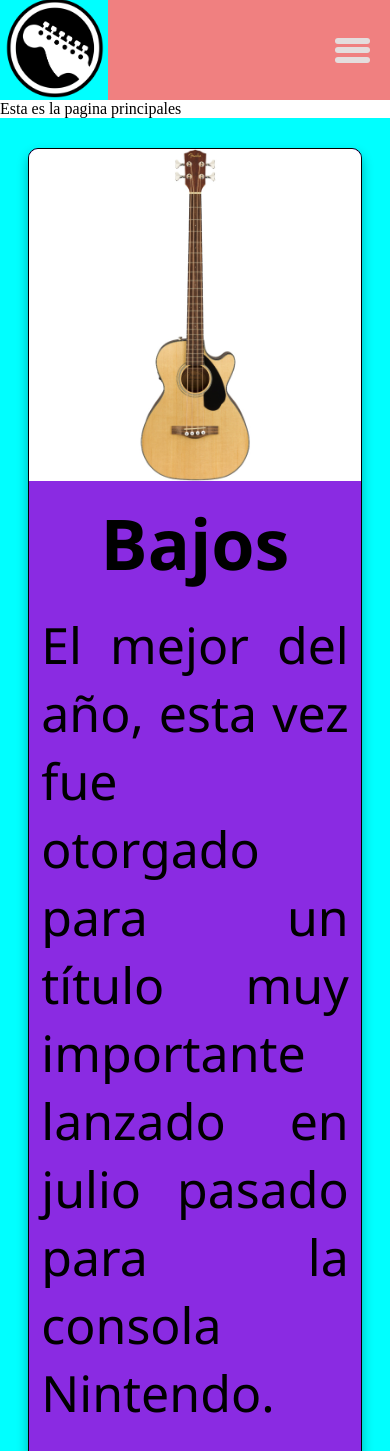
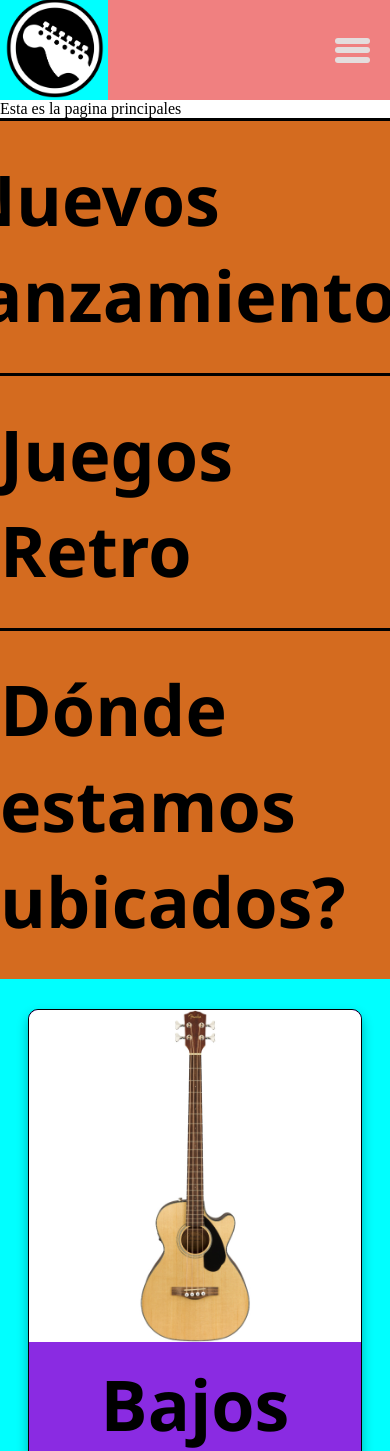
Before and after one commit to Emma25AR/tercera-1, a PHP site: page / in a window 390 px wide; the page is wider, and only the part inside the window is pictured. Shown: the top 1451 px of that part. Run offline with PHP 8.4, Linux system fonts and the light colour scheme.

Commit message:
Accordion

```diff
--- a/css/main.css
+++ b/css/main.css
@@ -170,9 +170,72 @@ menu {
     box-shadow: 3px 3px 6px 0 black;
 }
 
-.card-cta:hover{
+.card-cta:hover {
     transform: scale(1.01)translateX(3px) translateY(-3px);
+
 }
+
+.main-accordion-container {
+    width: 100%;
+
+
+}
+
+.accordion-item {
+    width: 100%;
+    height: auto;
+    display: flex;
+    flex-direction: column;
+    align-items: center;
+    justify-content: center;
+    border-top: 3px solid black;
+
+
+}
+
+
+
+.accordion-title {
+    width: 100%;
+    height: auto;
+    background-color: rgb(212, 107, 31);
+    display: flex;
+    flex-direction: column;
+    align-items: center;
+    justify-content: center;
+    padding: 30px 0;
+    font-size: 20px;
+    font-family: 'Segoe UI', Tahoma, Geneva, Verdana, sans-serif;
+    font-weight: bold;
+
+}
+
+.accordion-title:hover {
+    background-color: rgb(255, 169, 108);
+    transform: scale(1.02);
+
+}
+
+.accordion-desc {
+    display: none;
+}
+
+.tab-active .accordion-desc {
+    width: 100%;
+    height: auto;
+    display: flex;
+    flex-direction: column;
+    align-items: center;
+    justify-content: center;
+    background-color: rgb(255, 169, 108);
+    border-top: 1px solid black;
+    padding: 20px 0;
+
+}
+
+
+
+
 
 @media screen and (max-width: 1000px) {
     .menu-container {
@@ -225,11 +288,11 @@ menu {
         box-shadow: 0 6px 12px rgba(0, 0, 0, 0.3);
     }
 
-    .card-title{
+    .card-title {
         font-size: 70px;
     }
 
-    .card-desc{
+    .card-desc {
         height: auto;
         font-size: 50px;
     }
@@ -241,4 +304,12 @@ menu {
         padding: 30px;
         margin: 50px 0 30px 30px;
     }
+    .accordion-title {
+        font-size: 70px;
     }
+    .tab-active .accordion-desc {
+        font-size: 60px;
+        margin: 10px ;
+    }
+
+}
--- a/index.php
+++ b/index.php
@@ -4,10 +4,10 @@
 Esta es la pagina principales
 
 <body >
+<div class="main-accordion-container"></div>
 
-<div class="card-list">
+<div class="card-list"></div>
 
 
-</div>
 </body>
 <?php require_once "./vistas/vista_inferior.php" ?>
--- /dev/null
+++ b/script/accordion.js
@@ -0,0 +1,61 @@
+console.log("Cargando Acordión...");
+
+const dataAccordion = [
+  {
+    title: "Nuevos lanzamientos",
+    desc: "Ofrecemos lo último en videojuegos.",
+  },
+  {
+    title: "Juegos Retro",
+    desc: "Contamos con una gran extensión de juegos retro.",
+  },
+  {
+    title: "Dónde estamos ubicados?",
+    desc: "Estamos en Alajuela Centro.",
+  },
+];
+
+(function () {
+  let ACCORDION = {
+    init: function () {
+      let _self = this;
+      this.insertData(_self);
+      this.eventhandler(_self);
+    },
+
+    insertData: function (_self) {
+      dataAccordion.map(function (item, index) {
+        document
+          .querySelector(".main-accordion-container")
+          .insertAdjacentHTML("beforeend", _self.tplAccordionItem(item));
+      });
+    },
+
+    eventhandler: function (_self) {
+      let arrayRefs = document.querySelectorAll(".accordion-title");
+      for (let x = 0; x < arrayRefs.length; x++) {
+        arrayRefs[x].addEventListener("click", function (event) {
+          //console.log("Evento: ", event);
+          _self.showTab(event.target);
+        });
+      }
+    },
+
+    tplAccordionItem: function (item) {
+      return `<div class='accordion-item'>
+                <div class='accordion-title'><p>${item.title}</p></div>
+                <div class='accordion-desc'><p>${item.desc}</p></div>
+            </div>`;
+    },
+
+    showTab: function (refItem) {
+      let activeTab = document.querySelector("tab-active");
+      if (activeTab) {
+        activeTab.classList.remove("tab-active");
+      }
+      console.log("Show Tab: ", refItem);
+      refItem.parentElement.classList.toggle("tab-active");
+    },
+  };
+  ACCORDION.init();
+})();
--- a/script/cards.js
+++ b/script/cards.js
@@ -17,7 +17,7 @@ const dataCards = [
     },
     {
         "title": "Playstation",
-        "url_image": "./img/playstation.jpg",
+        "url_image": "./imgs/bajoAcus.jpg",
         "desc": "Muchos juegos exclusivos",
         "cta": "Mostrar más...",
         "link": "./ps5.php"
--- a/vistas/vista_inferior.php
+++ b/vistas/vista_inferior.php
@@ -7,3 +7,4 @@
 
 <script src="./script/hamburger-icon.js"></script>
 <script src="./script/cards.js"></script>
+<script src="./script/accordion.js"></script>
```
Lines whose indentation alone changed are shown as unchanged.
